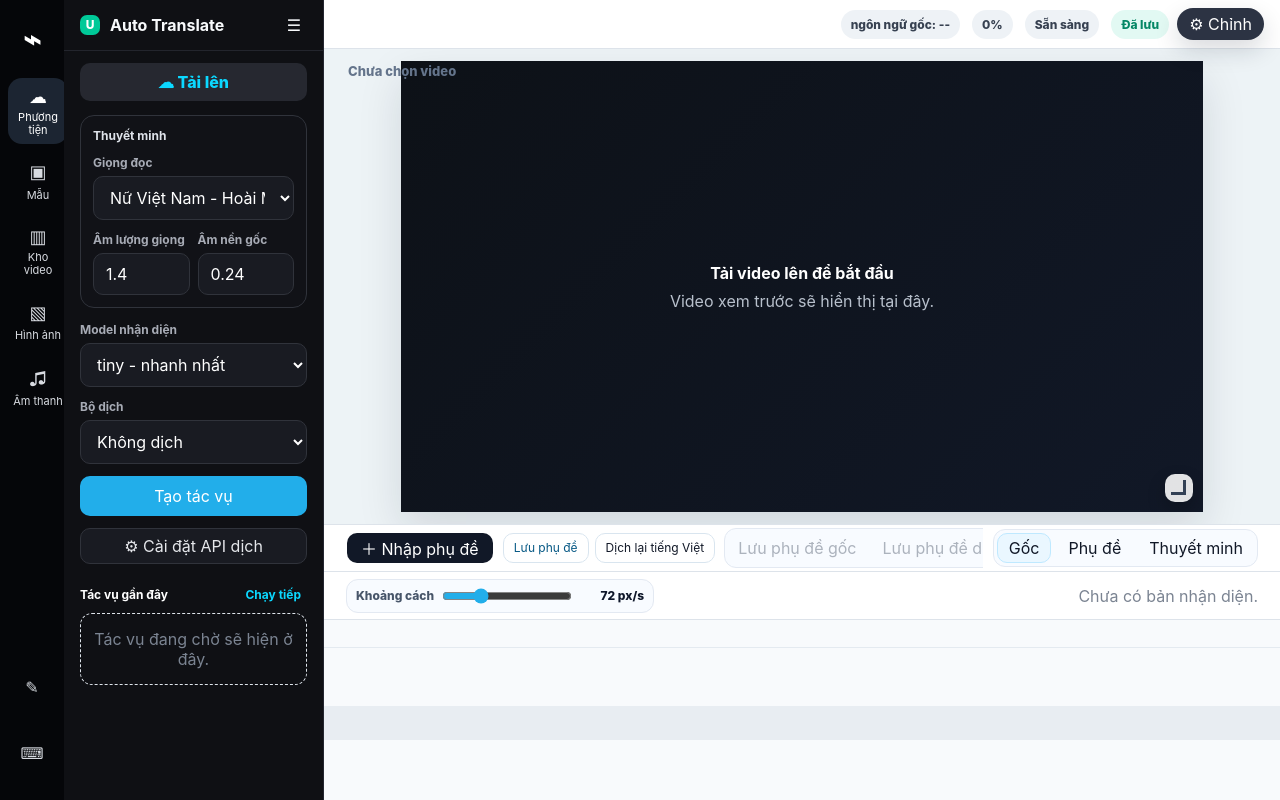
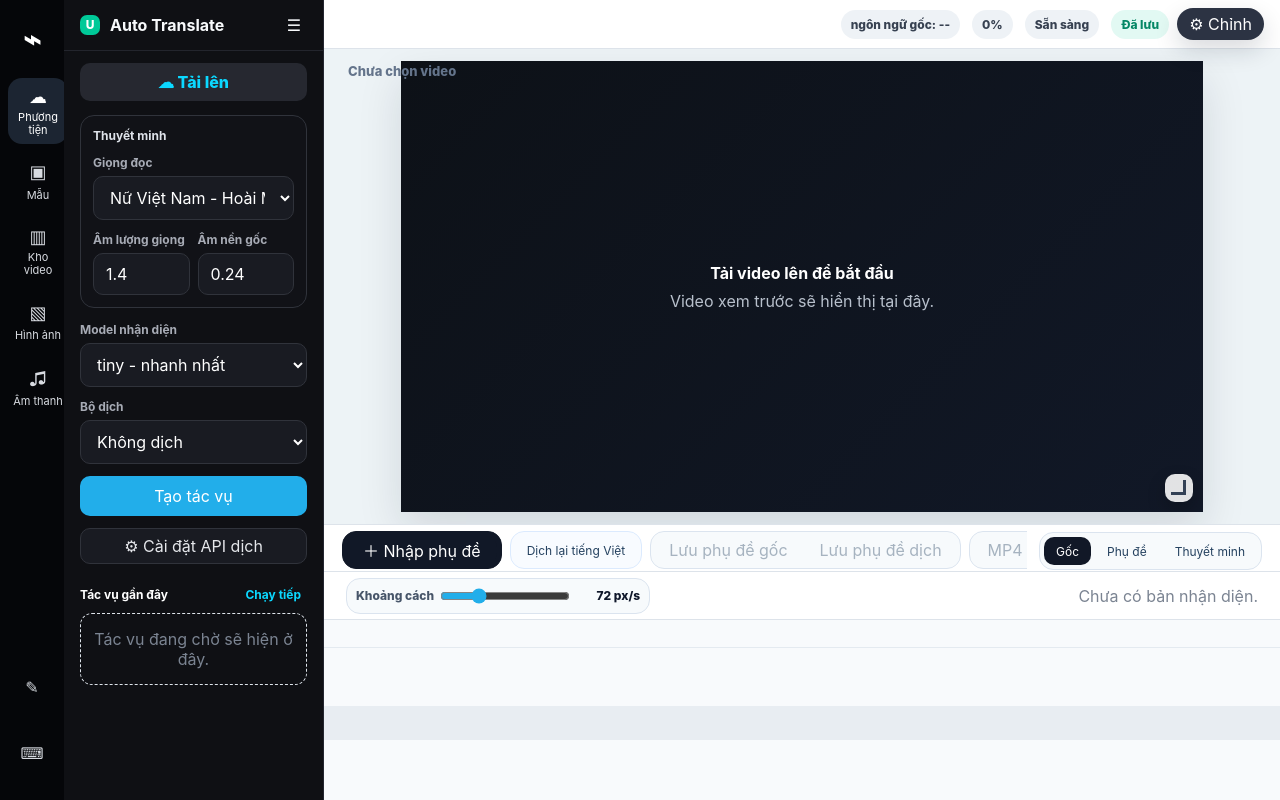
Before and after one commit to cmdgits/Auto-Translate-Video, a FastAPI app: page / in a window 1280 px wide. Run offline with FastAPI, Linux system fonts and the light colour scheme; data that the repository does not hold is empty.

Commit message:
Polish subtitle toolbar

```diff
--- a/app/web/static/app.js
+++ b/app/web/static/app.js
@@ -184,6 +184,9 @@ const state = {
 };
 
 function setDownloadLink(element, url) {
+  if (!element) {
+    return;
+  }
   if (!url) {
     element.href = "#";
     element.classList.add("disabled");
@@ -203,6 +206,9 @@ function setSubtitleDownloadAction(element, enabled, title) {
 }
 
 function setRenderActionLink(element, enabled, title) {
+  if (!element) {
+    return;
+  }
   element.href = "#";
   element.classList.toggle("disabled", !enabled);
   element.title = enabled ? title : "Cần có phụ đề trước khi xuất video.";
@@ -1259,10 +1265,12 @@ function applyJobState(job) {
   const jobPercent = Math.round((job.progress || 0) * 100);
   progressBadge.textContent = `${jobPercent}%`;
   updateRenderProgress(job);
+  if (translateSubtitleBtn) {
     translateSubtitleBtn.disabled = !job.downloads?.transcript_json;
     translateSubtitleBtn.title = translateSubtitleBtn.disabled
       ? "Cần xử lý/nhận dạng video xong trước khi dịch lại"
       : "Dịch lại phụ đề sang tiếng Việt";
+  }
   renderArtifactLinks(job);
 
   const sourceMode = preferredPreviewSourceMode(state.previewMode);
@@ -1364,8 +1372,10 @@ function clearSelectedJob() {
   languageBadge.textContent = "ngôn ngữ gốc: --";
   progressBadge.textContent = "0%";
   updateRenderProgress(null);
+  if (translateSubtitleBtn) {
     translateSubtitleBtn.disabled = true;
     translateSubtitleBtn.title = "Cần xử lý video xong trước khi dịch lại";
+  }
   renderArtifactLinks({ downloads: {} });
   setDirty(false);
   renderAll();
@@ -1972,6 +1982,7 @@ savePrompt.addEventListener("click", (event) => {
   }
 });
 
+if (saveTimelineBtn) {
   saveTimelineBtn.addEventListener("click", async () => {
     if (!state.jobId) {
       return;
@@ -1984,6 +1995,7 @@ saveTimelineBtn.addEventListener("click", async () => {
       setStatus(userMessage(error.message), "error");
     }
   });
+}
 
 if (sourceSrtLink) {
   sourceSrtLink.addEventListener("click", (event) => {
@@ -2005,6 +2017,7 @@ if (srtLink) {
   });
 }
 
+if (translateSubtitleBtn) {
   translateSubtitleBtn.addEventListener("click", async () => {
     if (!state.jobId) {
       return;
@@ -2016,6 +2029,7 @@ translateSubtitleBtn.addEventListener("click", async () => {
       setStatus(userMessage(error.message), "error");
     }
   });
+}
 
 if (burnSubtitleBtn) {
   burnSubtitleBtn.addEventListener("click", async () => {
--- a/app/web/static/styles.css
+++ b/app/web/static/styles.css
@@ -646,6 +646,11 @@ button {
   font-weight: 900;
 }
 
+.import-button.compact-import {
+  border: 0;
+  background: #111827;
+}
+
 .export-button {
   background: #27aee8;
   color: #fff;
@@ -910,8 +915,8 @@ body.dragging-subtitle * {
   display: grid;
   grid-template-columns: minmax(0, 1fr) auto;
   align-items: center;
-  gap: 10px;
-  padding: 6px 22px;
+  gap: 12px;
+  padding: 8px 18px;
   background: #fff;
   border-top: 1px solid var(--line);
   border-bottom: 1px solid var(--line);
@@ -931,45 +936,57 @@ body.dragging-subtitle * {
 .artifact-bar {
   min-width: 0;
   overflow: auto;
-  padding-bottom: 1px;
+  padding-bottom: 2px;
 }
 
 .toolbar-group {
   display: inline-flex;
   align-items: center;
-  gap: 6px;
+  gap: 4px;
   flex: 0 0 auto;
-  min-height: 34px;
-  padding: 3px;
-  border: 1px solid #e3e9f2;
-  border-radius: 12px;
-  background: #f8fbff;
+  min-height: 36px;
+  padding: 4px;
+  border: 1px solid #dbe4ef;
+  border-radius: 14px;
+  background: #f7fafc;
 }
 
-.import-group,
+.import-group {
+  border-color: #111827;
+  background: #111827;
+}
+
 .edit-action-group {
-  border-color: transparent;
-  background: transparent;
-  padding: 0;
+  border-color: #dbeafe;
+  background: #f8fbff;
 }
 
 .compact-import {
   flex: 0 0 auto;
-  min-height: 30px;
-  padding: 0 13px;
-  border-radius: 10px;
+  min-height: 28px;
+  padding: 0 16px;
+  border-radius: 11px;
   font-size: 12px;
 }
 
+.file-format-group,
+.export-format-group,
+.preview-switches {
+  overflow: hidden;
+}
+
 .edit-action-group .secondary-action {
-  min-height: 30px;
-  padding: 0 10px;
-  border-color: #d9e5ef;
+  min-height: 28px;
+  padding: 0 12px;
+  border: 0;
   border-radius: 10px;
+  background: transparent;
+  color: #24415f;
   font-size: 12px;
 }
 
-.edit-action-group .secondary-action:first-child {
+.edit-action-group .secondary-action:hover {
+  background: #eaf3ff;
   color: #075985;
 }
 
@@ -997,11 +1014,12 @@ body.dragging-subtitle * {
 
 .artifact-link {
   flex: 0 0 auto;
-  padding: 6px 10px;
+  min-height: 28px;
+  padding: 0 14px;
   border: 0;
-  border-radius: 9px;
+  border-radius: 10px;
   background: transparent;
-  color: #445062;
+  color: #24415f;
   font-size: 12px;
   font-weight: 800;
 }
@@ -1009,11 +1027,12 @@ body.dragging-subtitle * {
 .artifact-link:not(.disabled):hover,
 .preview-switches .ghost-button:hover,
 .secondary-action:hover {
-  background: #eef6ff;
+  background: #eaf3ff;
+  color: #075985;
 }
 
 .artifact-link.disabled {
-  opacity: 0.42;
+  opacity: 0.38;
   pointer-events: none;
 }
 
@@ -1022,15 +1041,19 @@ body.dragging-subtitle * {
 }
 
 .preview-switches .ghost-button {
-  min-height: 30px;
-  padding: 0 11px;
+  min-height: 28px;
+  padding: 0 12px;
   border: 0;
+  border-radius: 10px;
   background: transparent;
+  color: #24415f;
+  font-size: 12px;
 }
 
 .preview-switches .ghost-button.active {
-  background: #eaf7ff;
-  border: 1px solid #bfe9ff;
+  background: #111827;
+  color: #fff;
+  border: 0;
 }
 
 .timeline-shell {
--- a/app/web/templates/editor.html
+++ b/app/web/templates/editor.html
@@ -4,7 +4,7 @@
     <meta charset="utf-8" />
     <meta name="viewport" content="width=device-width, initial-scale=1.0" />
     <title>{{ app_name }}</title>
-    <link rel="stylesheet" href="/static/styles.css?v=capcut-layout-20260504-33" />
+    <link rel="stylesheet" href="/static/styles.css?v=capcut-layout-20260504-34" />
   </head>
   <body>
     <div class="capcut-shell">
@@ -256,14 +256,11 @@
               <button class="import-button compact-import" id="importSubtitleBtn" type="button">＋ Nhập phụ đề</button>
             </div>
             <div class="toolbar-group edit-action-group">
-              <button class="secondary-action" id="saveTimelineBtn" type="button">Lưu phụ đề</button>
               <button class="secondary-action" id="translateSubtitleBtn" type="button">Dịch lại tiếng Việt</button>
             </div>
             <div class="toolbar-group file-format-group" aria-label="Tải file phụ đề">
               <a class="artifact-link disabled" href="#" id="sourceSrtLink">Lưu phụ đề gốc</a>
               <a class="artifact-link disabled" href="#" id="srtLink">Lưu phụ đề dịch</a>
-              <a class="artifact-link disabled" href="#" id="vttLink">VTT</a>
-              <a class="artifact-link disabled" href="#" id="jsonLink">JSON</a>
             </div>
             <div class="toolbar-group export-format-group" aria-label="Xuất video">
               <a class="artifact-link disabled" href="#" id="hardsubLink">MP4 phụ đề</a>
@@ -338,6 +335,6 @@
     </div>
 
     <div class="toast hidden" id="toast"></div>
-    <script src="/static/app.js?v=capcut-layout-20260504-33" defer></script>
+    <script src="/static/app.js?v=capcut-layout-20260504-34" defer></script>
   </body>
 </html>
```
Lines whose indentation alone changed are shown as unchanged.
